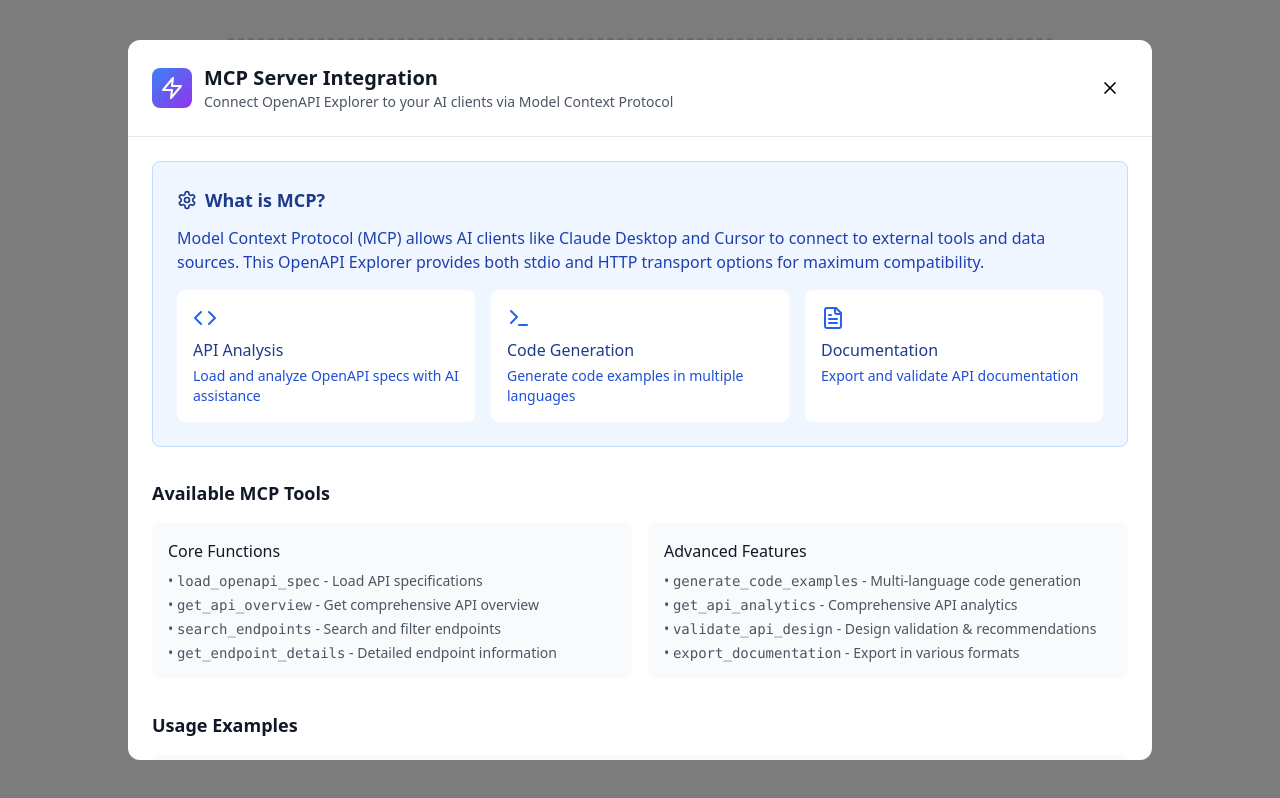
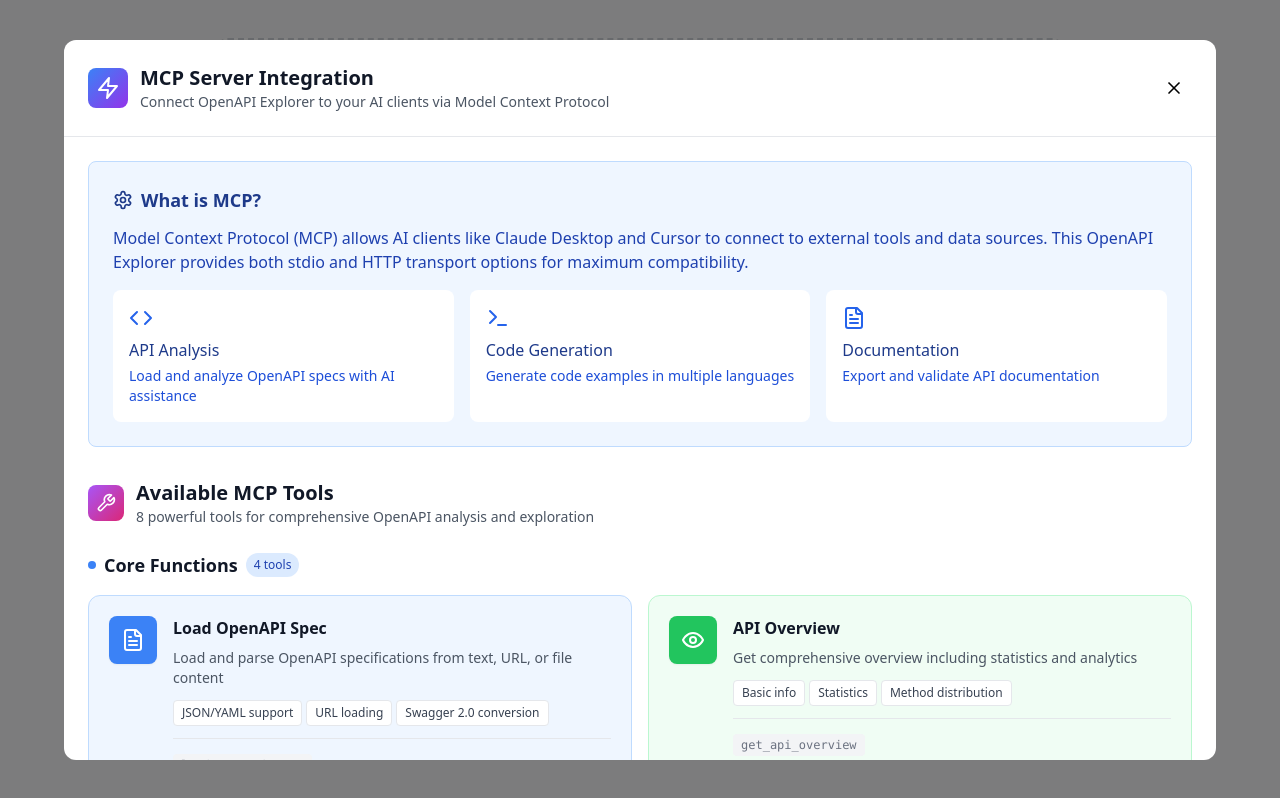
Before and after one commit to RyanCardin15/OpenAPI-Spec-Master, a React (Vite) app: page / in a window 1280 px wide. Both pictures are taken after a click on the button "MCP Integration". Shown: the part 580-1378 px from the top of the page. Built offline with nearby package versions, Linux system fonts and the light colour scheme.

Commit message:
Enhance Available MCP Tools section design

```diff
--- a/src/components/MCPInstructions.tsx
+++ b/src/components/MCPInstructions.tsx
@@ -1,5 +1,5 @@
 import React from 'react';
-import { X, Copy, CheckCircle, Terminal, Settings, Zap, Code, FileText, Globe, Server, ChevronDown, ChevronUp } from 'lucide-react';
+import { X, Copy, CheckCircle, Terminal, Settings, Zap, Code, FileText, Globe, Server, ChevronDown, ChevronUp, Search, BarChart3, Shield, Download, Wrench, Eye } from 'lucide-react';
 
 interface MCPInstructionsProps {
   isOpen: boolean;
@@ -119,9 +119,115 @@ curl -X POST http://localhost:3001/mcp/execute \\
     "stream": true
   }'`;
 
+  const mcpTools = [
+    {
+      name: 'load_openapi_spec',
+      title: 'Load OpenAPI Spec',
+      description: 'Load and parse OpenAPI specifications from text, URL, or file content',
+      icon: FileText,
+      category: 'core',
+      color: 'blue',
+      features: ['JSON/YAML support', 'URL loading', 'Swagger 2.0 conversion']
+    },
+    {
+      name: 'get_api_overview',
+      title: 'API Overview',
+      description: 'Get comprehensive overview including statistics and analytics',
+      icon: Eye,
+      category: 'core',
+      color: 'green',
+      features: ['Basic info', 'Statistics', 'Method distribution']
+    },
+    {
+      name: 'search_endpoints',
+      title: 'Search Endpoints',
+      description: 'Search and filter API endpoints with advanced criteria',
+      icon: Search,
+      category: 'core',
+      color: 'purple',
+      features: ['Text search', 'Method filtering', 'Tag filtering', 'Complexity filtering']
+    },
+    {
+      name: 'get_endpoint_details',
+      title: 'Endpoint Details',
+      description: 'Get detailed information about specific endpoints',
+      icon: Wrench,
+      category: 'core',
+      color: 'orange',
+      features: ['Parameters', 'Responses', 'Security info', 'Business context']
+    },
+    {
+      name: 'generate_code_examples',
+      title: 'Code Examples',
+      description: 'Generate code examples in multiple programming languages',
+      icon: Code,
+      category: 'advanced',
+      color: 'indigo',
+      features: ['cURL', 'JavaScript', 'Python', 'TypeScript']
+    },
+    {
+      name: 'get_api_analytics',
+      title: 'API Analytics',
+      description: 'Comprehensive analytics and insights about the API',
+      icon: BarChart3,
+      category: 'advanced',
+      color: 'pink',
+      features: ['Distributions', 'Complexity analysis', 'Security coverage']
+    },
+    {
+      name: 'validate_api_design',
+      title: 'Design Validation',
+      description: 'Analyze API design and provide improvement recommendations',
+      icon: Shield,
+      category: 'advanced',
+      color: 'emerald',
+      features: ['Security validation', 'Documentation check', 'Best practices']
+    },
+    {
+      name: 'export_documentation',
+      title: 'Export Documentation',
+      description: 'Export API documentation in various formats',
+      icon: Download,
+      category: 'advanced',
+      color: 'red',
+      features: ['Markdown', 'JSON', 'Summary', 'Code examples']
+    }
+  ];
+
+  const getColorClasses = (color: string) => {
+    const colors = {
+      blue: 'bg-blue-500 text-white',
+      green: 'bg-green-500 text-white',
+      purple: 'bg-purple-500 text-white',
+      orange: 'bg-orange-500 text-white',
+      indigo: 'bg-indigo-500 text-white',
+      pink: 'bg-pink-500 text-white',
+      emerald: 'bg-emerald-500 text-white',
+      red: 'bg-red-500 text-white'
+    };
+    return colors[color as keyof typeof colors] || 'bg-gray-500 text-white';
+  };
+
+  const getBorderColorClasses = (color: string) => {
+    const colors = {
+      blue: 'border-blue-200 dark:border-blue-800 bg-blue-50 dark:bg-blue-900/20',
+      green: 'border-green-200 dark:border-green-800 bg-green-50 dark:bg-green-900/20',
+      purple: 'border-purple-200 dark:border-purple-800 bg-purple-50 dark:bg-purple-900/20',
+      orange: 'border-orange-200 dark:border-orange-800 bg-orange-50 dark:bg-orange-900/20',
+      indigo: 'border-indigo-200 dark:border-indigo-800 bg-indigo-50 dark:bg-indigo-900/20',
+      pink: 'border-pink-200 dark:border-pink-800 bg-pink-50 dark:bg-pink-900/20',
+      emerald: 'border-emerald-200 dark:border-emerald-800 bg-emerald-50 dark:bg-emerald-900/20',
+      red: 'border-red-200 dark:border-red-800 bg-red-50 dark:bg-red-900/20'
+    };
+    return colors[color as keyof typeof colors] || 'border-gray-200 dark:border-gray-800 bg-gray-50 dark:bg-gray-900/20';
+  };
+
+  const coreTools = mcpTools.filter(tool => tool.category === 'core');
+  const advancedTools = mcpTools.filter(tool => tool.category === 'advanced');
+
   return (
     <div className="fixed inset-0 bg-black bg-opacity-50 z-50 flex items-center justify-center p-4">
-      <div className="bg-white dark:bg-gray-800 rounded-xl max-w-5xl w-full max-h-[90vh] overflow-y-auto">
+      <div className="bg-white dark:bg-gray-800 rounded-xl max-w-6xl w-full max-h-[90vh] overflow-y-auto">
         {/* Header */}
         <div className="flex items-center justify-between p-6 border-b border-gray-200 dark:border-gray-700">
           <div className="flex items-center gap-3">
@@ -176,29 +282,144 @@ curl -X POST http://localhost:3001/mcp/execute \\
             </div>
           </div>
 
-          {/* Available Tools */}
+          {/* Available Tools - Enhanced */}
           <div>
-            <h3 className="text-lg font-semibold text-gray-900 dark:text-white mb-4">
-              Available MCP Tools
-            </h3>
-            <div className="grid md:grid-cols-2 gap-4">
-              <div className="bg-gray-50 dark:bg-gray-700 p-4 rounded-lg">
-                <h4 className="font-medium text-gray-900 dark:text-white mb-2">Core Functions</h4>
-                <ul className="text-sm text-gray-600 dark:text-gray-400 space-y-1">
-                  <li>• <code>load_openapi_spec</code> - Load API specifications</li>
-                  <li>• <code>get_api_overview</code> - Get comprehensive API overview</li>
-                  <li>• <code>search_endpoints</code> - Search and filter endpoints</li>
-                  <li>• <code>get_endpoint_details</code> - Detailed endpoint information</li>
-                </ul>
+            <div className="flex items-center gap-3 mb-6">
+              <div className="p-2 bg-gradient-to-br from-purple-500 to-pink-600 rounded-lg">
+                <Wrench className="h-5 w-5 text-white" />
               </div>
-              <div className="bg-gray-50 dark:bg-gray-700 p-4 rounded-lg">
-                <h4 className="font-medium text-gray-900 dark:text-white mb-2">Advanced Features</h4>
-                <ul className="text-sm text-gray-600 dark:text-gray-400 space-y-1">
-                  <li>• <code>generate_code_examples</code> - Multi-language code generation</li>
-                  <li>• <code>get_api_analytics</code> - Comprehensive API analytics</li>
-                  <li>• <code>validate_api_design</code> - Design validation & recommendations</li>
-                  <li>• <code>export_documentation</code> - Export in various formats</li>
-                </ul>
+              <div>
+                <h3 className="text-xl font-semibold text-gray-900 dark:text-white">
+                  Available MCP Tools
+                </h3>
+                <p className="text-sm text-gray-600 dark:text-gray-400">
+                  8 powerful tools for comprehensive OpenAPI analysis and exploration
+                </p>
+              </div>
+            </div>
+
+            {/* Core Tools */}
+            <div className="mb-8">
+              <div className="flex items-center gap-2 mb-4">
+                <div className="w-2 h-2 bg-blue-500 rounded-full"></div>
+                <h4 className="text-lg font-semibold text-gray-900 dark:text-white">Core Functions</h4>
+                <span className="px-2 py-1 bg-blue-100 dark:bg-blue-900 text-blue-800 dark:text-blue-200 text-xs rounded-full font-medium">
+                  {coreTools.length} tools
+                </span>
+              </div>
+              <div className="grid md:grid-cols-2 gap-4">
+                {coreTools.map((tool) => {
+                  const Icon = tool.icon;
+                  return (
+                    <div
+                      key={tool.name}
+                      className={`border rounded-xl p-5 hover:shadow-lg transition-all duration-200 ${getBorderColorClasses(tool.color)}`}
+                    >
+                      <div className="flex items-start gap-4">
+                        <div className={`p-3 rounded-lg ${getColorClasses(tool.color)} shadow-sm`}>
+                          <Icon className="h-6 w-6" />
+                        </div>
+                        <div className="flex-1">
+                          <div className="flex items-center gap-2 mb-2">
+                            <h5 className="font-semibold text-gray-900 dark:text-white">
+                              {tool.title}
+                            </h5>
+                          </div>
+                          <p className="text-sm text-gray-600 dark:text-gray-400 mb-3">
+                            {tool.description}
+                          </p>
+                          <div className="flex flex-wrap gap-1">
+                            {tool.features.map((feature, index) => (
+                              <span
+                                key={index}
+                                className="px-2 py-1 bg-white dark:bg-gray-800 text-gray-700 dark:text-gray-300 text-xs rounded border border-gray-200 dark:border-gray-600"
+                              >
+                                {feature}
+                              </span>
+                            ))}
+                          </div>
+                          <div className="mt-3 pt-3 border-t border-gray-200 dark:border-gray-600">
+                            <code className="text-xs text-gray-500 dark:text-gray-400 bg-gray-100 dark:bg-gray-700 px-2 py-1 rounded">
+                              {tool.name}
+                            </code>
+                          </div>
+                        </div>
+                      </div>
+                    </div>
+                  );
+                })}
+              </div>
+            </div>
+
+            {/* Advanced Tools */}
+            <div>
+              <div className="flex items-center gap-2 mb-4">
+                <div className="w-2 h-2 bg-purple-500 rounded-full"></div>
+                <h4 className="text-lg font-semibold text-gray-900 dark:text-white">Advanced Features</h4>
+                <span className="px-2 py-1 bg-purple-100 dark:bg-purple-900 text-purple-800 dark:text-purple-200 text-xs rounded-full font-medium">
+                  {advancedTools.length} tools
+                </span>
+              </div>
+              <div className="grid md:grid-cols-2 gap-4">
+                {advancedTools.map((tool) => {
+                  const Icon = tool.icon;
+                  return (
+                    <div
+                      key={tool.name}
+                      className={`border rounded-xl p-5 hover:shadow-lg transition-all duration-200 ${getBorderColorClasses(tool.color)}`}
+                    >
+                      <div className="flex items-start gap-4">
+                        <div className={`p-3 rounded-lg ${getColorClasses(tool.color)} shadow-sm`}>
+                          <Icon className="h-6 w-6" />
+                        </div>
+                        <div className="flex-1">
+                          <div className="flex items-center gap-2 mb-2">
+                            <h5 className="font-semibold text-gray-900 dark:text-white">
+                              {tool.title}
+                            </h5>
+                          </div>
+                          <p className="text-sm text-gray-600 dark:text-gray-400 mb-3">
+                            {tool.description}
+                          </p>
+                          <div className="flex flex-wrap gap-1">
+                            {tool.features.map((feature, index) => (
+                              <span
+                                key={index}
+                                className="px-2 py-1 bg-white dark:bg-gray-800 text-gray-700 dark:text-gray-300 text-xs rounded border border-gray-200 dark:border-gray-600"
+                              >
+                                {feature}
+                              </span>
+                            ))}
+                          </div>
+                          <div className="mt-3 pt-3 border-t border-gray-200 dark:border-gray-600">
+                            <code className="text-xs text-gray-500 dark:text-gray-400 bg-gray-100 dark:bg-gray-700 px-2 py-1 rounded">
+                              {tool.name}
+                            </code>
+                          </div>
+                        </div>
+                      </div>
+                    </div>
+                  );
+                })}
+              </div>
+            </div>
+
+            {/* Tools Summary */}
+            <div className="mt-6 bg-gradient-to-r from-gray-50 to-gray-100 dark:from-gray-800 dark:to-gray-700 rounded-lg p-4">
+              <div className="flex items-center justify-between">
+                <div className="flex items-center gap-3">
+                  <div className="p-2 bg-gradient-to-br from-green-500 to-blue-600 rounded-lg">
+                    <CheckCircle className="h-5 w-5 text-white" />
+                  </div>
+                  <div>
+                    <h5 className="font-medium text-gray-900 dark:text-white">Ready to Use</h5>
+                    <p className="text-sm text-gray-600 dark:text-gray-400">All 8 tools available once connected</p>
+                  </div>
+                </div>
+                <div className="text-right">
+                  <div className="text-2xl font-bold text-gray-900 dark:text-white">8</div>
+                  <div className="text-xs text-gray-500 dark:text-gray-400">MCP Tools</div>
+                </div>
               </div>
             </div>
           </div>
```
